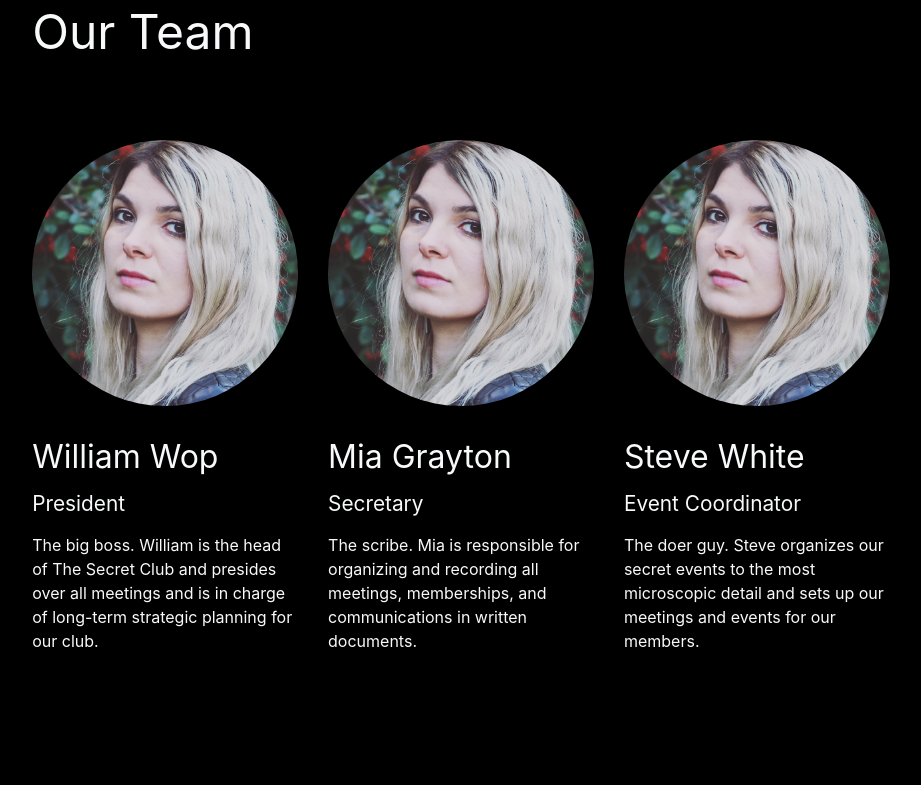
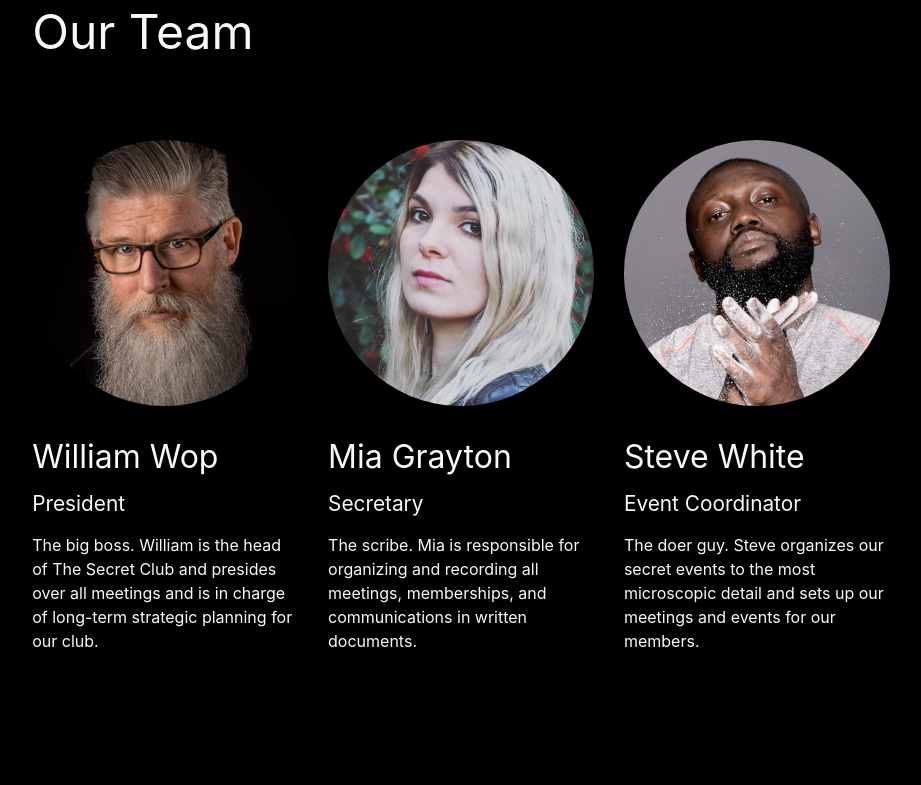
Before and after one commit to JunYuHuang/secret-club-website, a plain HTML site: page index.html in a window 1280 px wide. Shown: the part 2007-2792 px from the top of the page, without its empty margins (179-1100 px from the left). Drawn offline with nearby package versions, Linux system fonts and the light colour scheme.

Commit message:
finish our team section

```diff
--- a/index.html
+++ b/index.html
@@ -82,7 +82,7 @@
             <h1>Our Team</h1>
             <div class="row extra-padding-bottom extra-padding-top">
                 <div class="col-sm-12 col-md-6 col-lg-4">
-                    <img class="our-team-profile-portrait" src="./assets/images/mia-grayton-resized.png">
+                    <img class="our-team-profile-portrait" src="./assets/images/william-wop-resized.png">
                     <h2>William Wop</h2>
                     <h3>President</h3>
                     <p>The big boss. William is the head of The Secret Club and presides over all meetings and is in charge of long-term strategic planning for our club.</p>
@@ -94,7 +94,7 @@
                     <p>The scribe. Mia is responsible for organizing and recording all meetings, memberships, and communications in written documents.</p>
                 </div><!-- /.col-lg-4 -->
                 <div class="col-sm-12 col-md-6 col-lg-4">
-                    <img class="our-team-profile-portrait" src="./assets/images/mia-grayton-resized.png">
+                    <img class="our-team-profile-portrait" src="./assets/images/steve-white-resized.png">
                     <h2>Steve White</h2>
                     <h3>Event Coordinator</h3>
                     <p>The doer guy. Steve organizes our secret events to the most microscopic detail and sets up our meetings and events for our members. </p>
```
Also changed, not shown: assets/images/steve-white-resized.png (added), assets/images/william-wop-resized.png (added), 2 other files.
